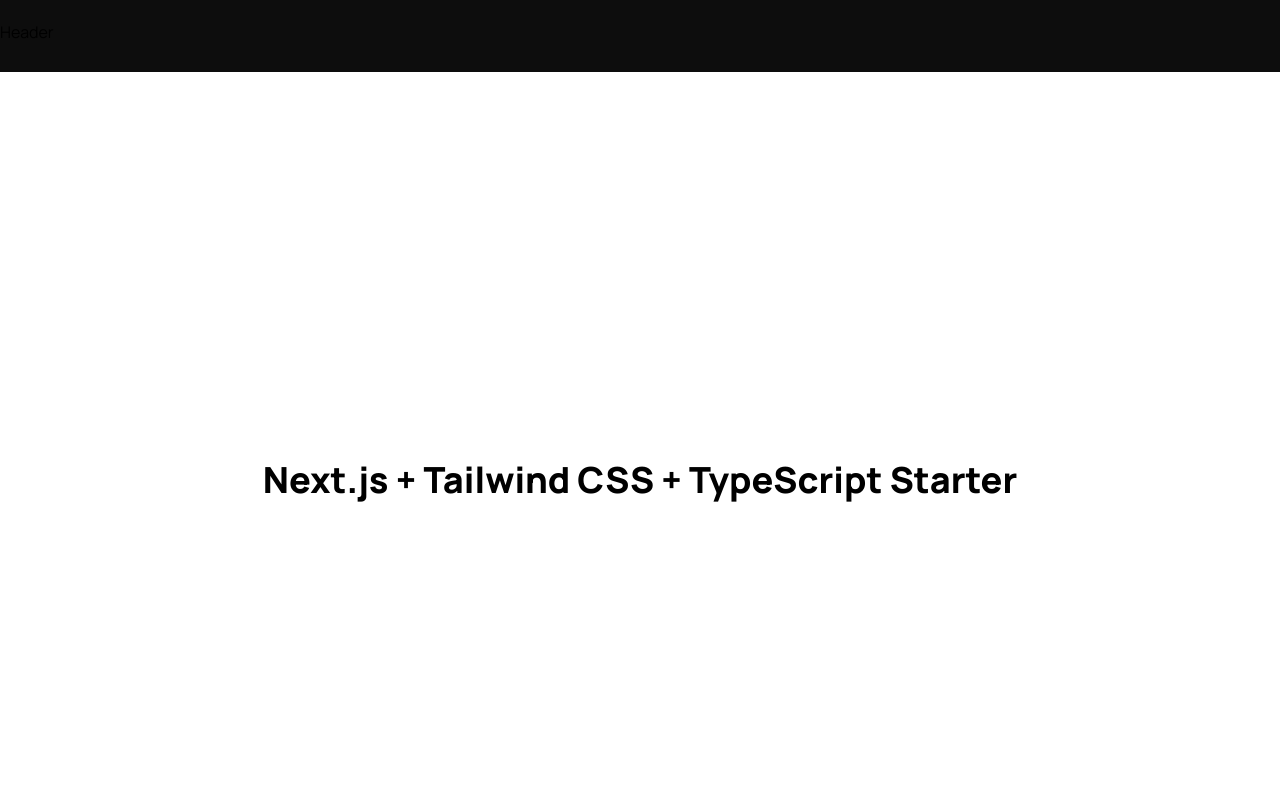
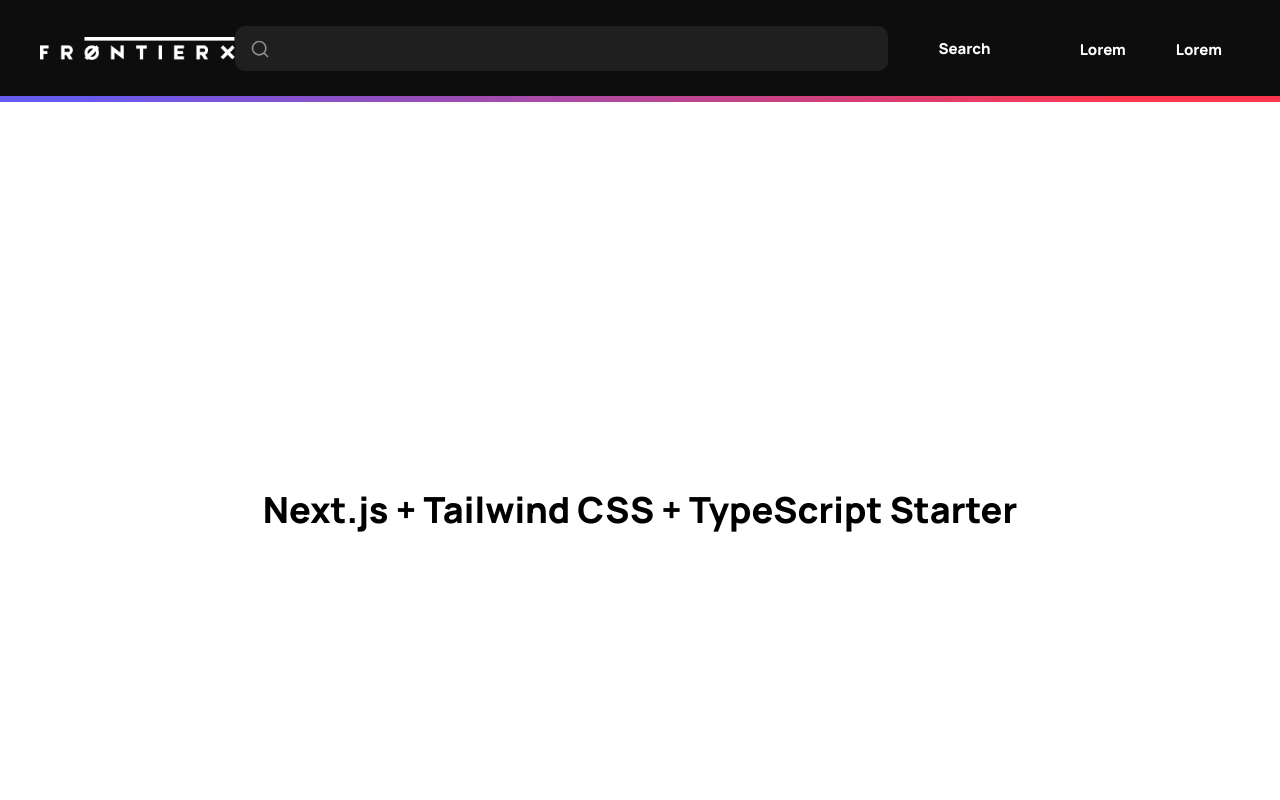
Before and after one commit to RusinTom/nextjs-code-sample, a Next.js app: page / in a window 1280 px wide. Shown: the top 800 px of the page. Built offline with nearby package versions, Linux system fonts and the light colour scheme.

Commit message:
feat: add MainHeader, MainNavigation and Searchbar components

```diff
--- a/src/components/Header.tsx
+++ /dev/null
@@ -1,5 +0,0 @@
-import React from 'react';
-
-export const Header = () => {
-  return <div className='bg-black pt-5 pb-7'>Header</div>;
-};
--- a/src/components/Layouts/BaseLayout.tsx
+++ b/src/components/Layouts/BaseLayout.tsx
@@ -1,7 +1,7 @@
 import React from 'react';
 
-import { Footer } from '@/components/Footer';
-import { Header } from '@/components/Header';
+import { Footer } from '@/components/Layouts/MainFooter/Footer';
+import { MainHeader } from '@/components/Layouts/MainHeader/MainHeader';
 
 type Props = {
   children?: React.ReactNode;
@@ -10,7 +10,7 @@
 export const Layout: React.FC<Props> = ({ children }) => {
   return (
     <>
-      <Header />
+      <MainHeader />
       <main>{children}</main>
       <Footer />
     </>
--- a/src/components/Footer.tsx
+++ b/src/components/Layouts/MainFooter/Footer.tsx
@@ -1,6 +1,6 @@
 import React from 'react';
 
-import LogoGray from '../assets/logo-gray.svg';
+import LogoGray from '../../../assets/logo-gray.svg';
 
 export const Footer = () => {
   return (
--- /dev/null
+++ b/src/components/Layouts/MainHeader/MainHeader.tsx
@@ -0,0 +1,24 @@
+import Link from 'next/link';
+import React from 'react';
+
+import { MainNavigation } from '@/components/MainNavigation/MainNavigation';
+import { SearchBar } from '@/components/SearchBar/SearchBar';
+
+import LogoWhite from '../../../assets/logo-white.svg';
+
+export const MainHeader = () => {
+  return (
+    <header>
+      <div className='flex items-center justify-between bg-black px-10 pt-[26px] pb-[25px]'>
+        <Link href='/'>
+          <a>
+            <LogoWhite className='h-[23px] w-[195px]' />
+          </a>
+        </Link>
+        <SearchBar />
+        <MainNavigation />
+      </div>
+      <div className='bg- h-1.5' style={{ background: 'var(--top-bar)' }} />
+    </header>
+  );
+};
--- /dev/null
+++ b/src/components/MainNavigation/MainNavigation.tsx
@@ -0,0 +1,20 @@
+import React from 'react';
+
+import { NavItem } from '@/components/NavItem/NavItem';
+
+import { NavigationItem } from '@/types/NavigationItem';
+
+const navigation: NavigationItem[] = [
+  { key: '#navItem1', label: 'Lorem', url: '/' },
+  { key: '#navItem2', label: 'Lorem', url: '/' },
+];
+
+export const MainNavigation = () => {
+  return (
+    <nav>
+      {navigation.map((item) => (
+        <NavItem key={item.key} item={item} classes='mr-[14px] last:mr-0' />
+      ))}
+    </nav>
+  );
+};
--- /dev/null
+++ b/src/components/NavItem/NavItem.tsx
@@ -0,0 +1,19 @@
+import Link from 'next/link';
+import React from 'react';
+
+import { clsxm } from '@/lib/clsxm';
+
+import { NavigationItem } from '@/types/NavigationItem';
+
+interface NavItemProps {
+  item: NavigationItem;
+  classes?: string;
+}
+
+export const NavItem = ({ item, classes }: NavItemProps) => {
+  return (
+    <Link href={item.url}>
+      <a className={clsxm('nav-link-base', classes)}>{item.label}</a>
+    </Link>
+  );
+};
--- /dev/null
+++ b/src/components/SearchBar/SearchBar.tsx
@@ -0,0 +1,21 @@
+import React from 'react';
+
+export const SearchBar = () => {
+  return (
+    <form className='mr-[53px] flex w-full items-center justify-end'>
+      <div className='relative w-full max-w-[657px] rounded-[10px] bg-searchBarBg text-gray focus-within:text-white'>
+        <span className='absolute inset-y-0 left-0 flex items-center pl-4'>
+          <svg viewBox='0 0 19 19' className='h-[18px] w-[18px] fill-current'>
+            <path d='M14.7771 13.5396L18.5247 17.2864L17.2866 18.5245L13.5399 14.7769C12.1458 15.8945 10.4118 16.5023 8.625 16.4998C4.278 16.4998 0.75 12.9718 0.75 8.62476C0.75 4.27776 4.278 0.749756 8.625 0.749756C12.972 0.749756 16.5 4.27776 16.5 8.62476C16.5025 10.4115 15.8947 12.1455 14.7771 13.5396ZM13.0219 12.8904C14.1323 11.7484 14.7525 10.2176 14.75 8.62476C14.75 5.24026 12.0086 2.49976 8.625 2.49976C5.2405 2.49976 2.5 5.24026 2.5 8.62476C2.5 12.0084 5.2405 14.7498 8.625 14.7498C10.2179 14.7523 11.7486 14.1321 12.8906 13.0216L13.0219 12.8904Z' />
+          </svg>
+        </span>
+        <input className='focus-active block w-full bg-transparent pt-[12px] pb-[11px] pl-11 text-[13px] leading-[18px]' />
+      </div>
+      <input
+        className='nav-link-base ml-[33px] cursor-pointer text-[15px] font-extrabold leading-5'
+        type='submit'
+        value='Search'
+      />
+    </form>
+  );
+};
--- a/src/styles/globals.css
+++ b/src/styles/globals.css
@@ -21,6 +21,14 @@
   --search-bar-bg: 31 31 31;
 }
 @layer base {
+  .focus-active {
+    @apply rounded-[10px] border-2 border-transparent outline-none focus:border-2 focus:border-red active:border-2 active:border-red;
+  }
+
+  .nav-link-base {
+    @apply focus-active py-1 px-4 text-white hover:border-red;
+  }
+
   .h0 {
     @apply font-primary text-3xl font-bold md:text-5xl;
   }
@@ -50,13 +58,8 @@
     @apply font-primary text-sm md:text-base;
   }
 
-  .layout {
-    max-width: 68.75rem;
-    @apply mx-auto w-11/12;
-  }
-
-  .min-h-main {
-    @apply min-h-[calc(100vh-56px)];
+  a {
+    @apply text-[15px] font-extrabold leading-5;
   }
 }
 
--- /dev/null
+++ b/src/types/NavigationItem.ts
@@ -0,0 +1 @@
+export type NavigationItem = { key: string; label: string; url: string };
--- a/tailwind.config.js
+++ b/tailwind.config.js
@@ -24,8 +24,11 @@
         grayPlaceholder: withOpacityValue('--gray-placeholder'),
         gray: withOpacityValue('--gray'),
         grayBg: 'var(--gray-bg)',
-        searchBarBg: withOpacityValue('--gray-bg'),
+        searchBarBg: withOpacityValue('--search-bar-bg'),
         dark: '#222222',
+      },
+      container: {
+        center: true,
       },
     },
   },
```
